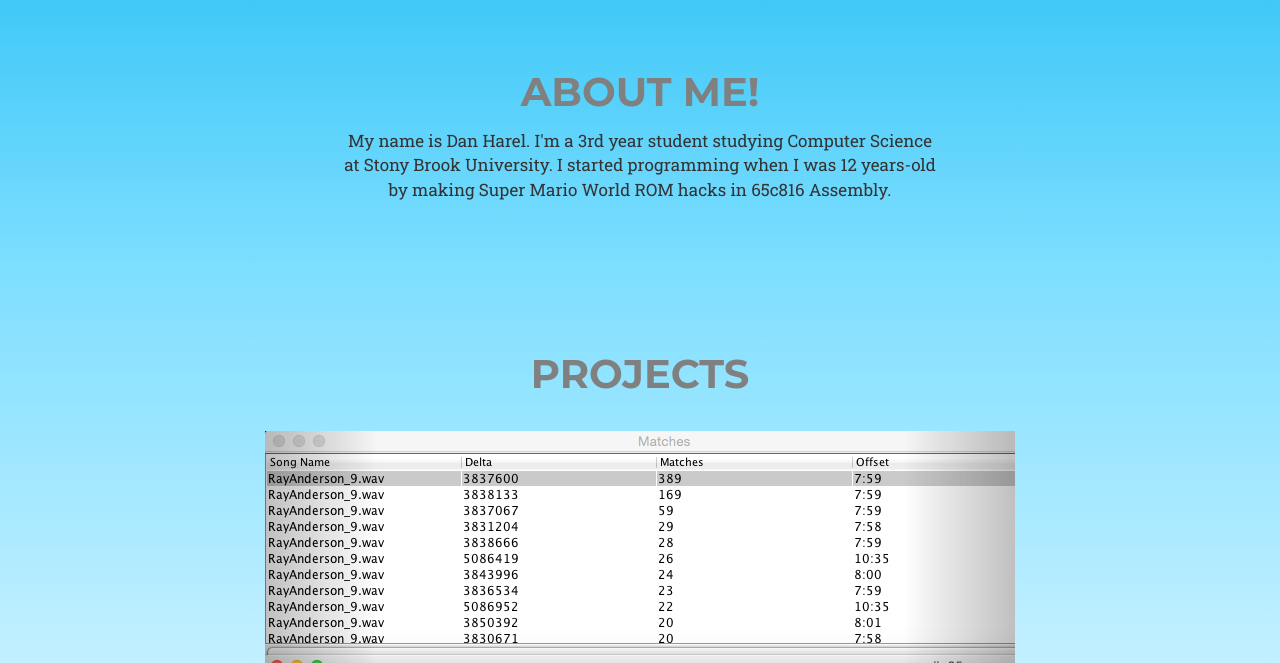
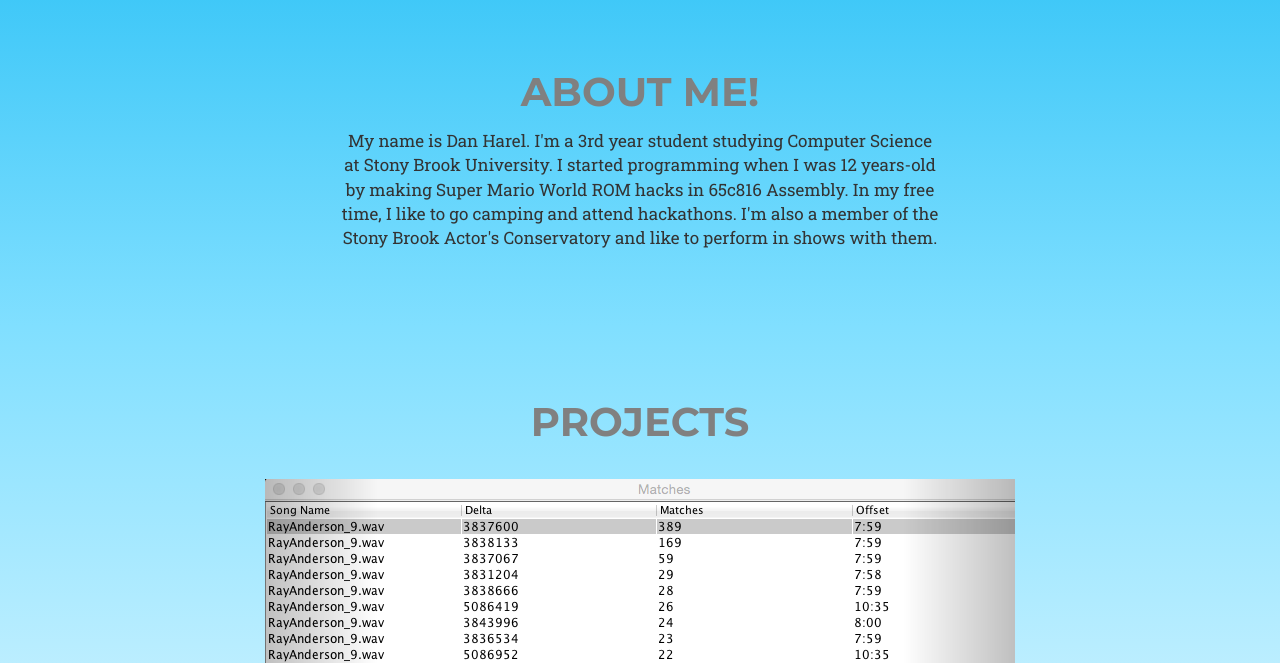
Before and after one commit to danharel/danharel, a plain HTML site: page index.html in a window 1280 px wide. Shown: the part 780-1443 px from the top of the page. Drawn offline with nearby package versions, Linux system fonts and the light colour scheme; a web font is replaced by a local one.

Commit message:
Updated About Me

```diff
--- a/index.html
+++ b/index.html
@@ -97,7 +97,7 @@
                 </div>
                 <div class="row">
                     <div class="about-me text-center">
-                        My name is Dan Harel. I'm a 3rd year student studying Computer Science at Stony Brook University. I started programming when I was 12 years-old by making Super Mario World ROM hacks in 65c816 Assembly.
+                        My name is Dan Harel. I'm a 3rd year student studying Computer Science at Stony Brook University. I started programming when I was 12 years-old by making Super Mario World ROM hacks in 65c816 Assembly. In my free time, I like to go camping and attend hackathons. I'm also a member of the Stony Brook Actor's Conservatory and like to perform in shows with them.
                     </div>
                 </div>
             </div></section>
```
